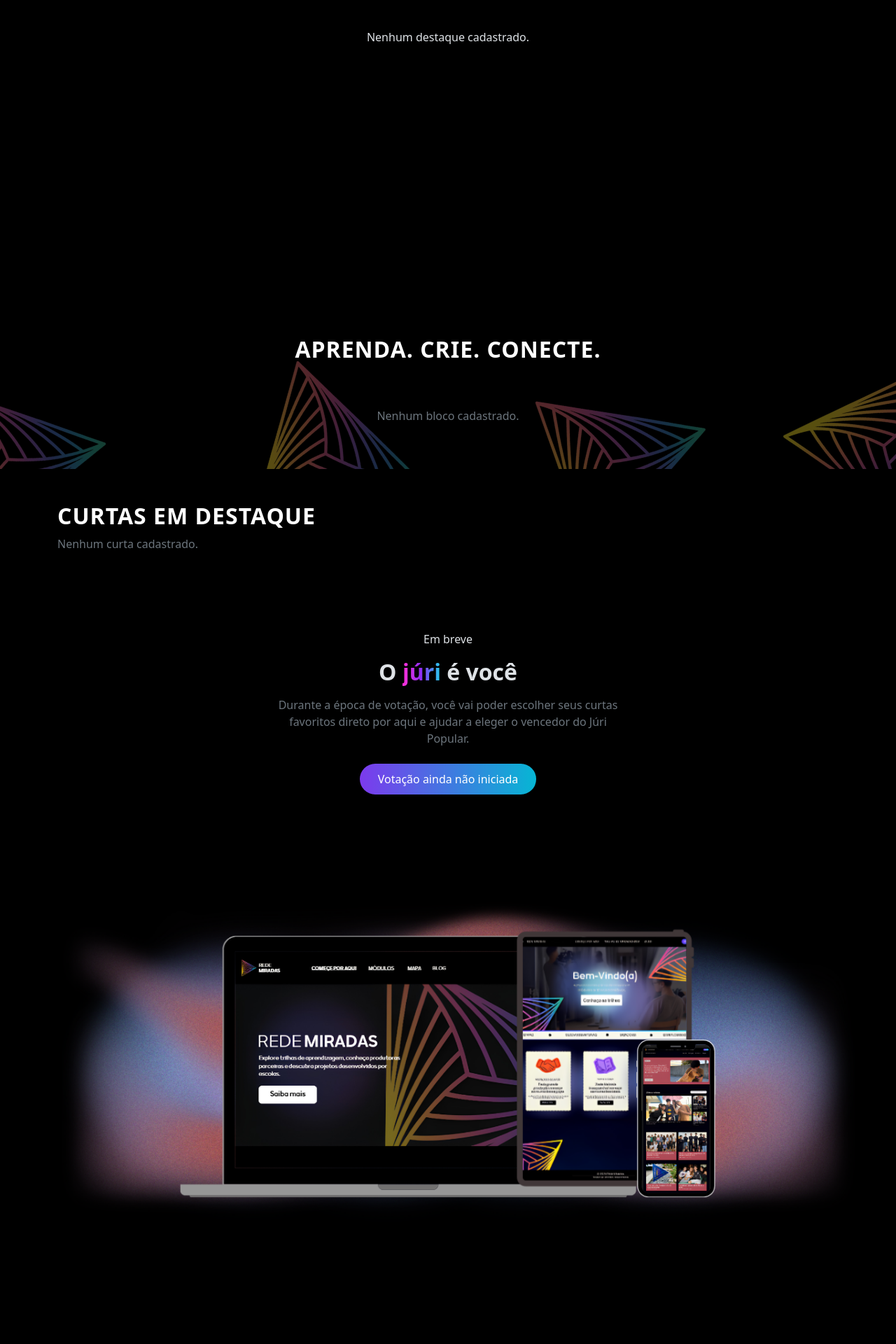
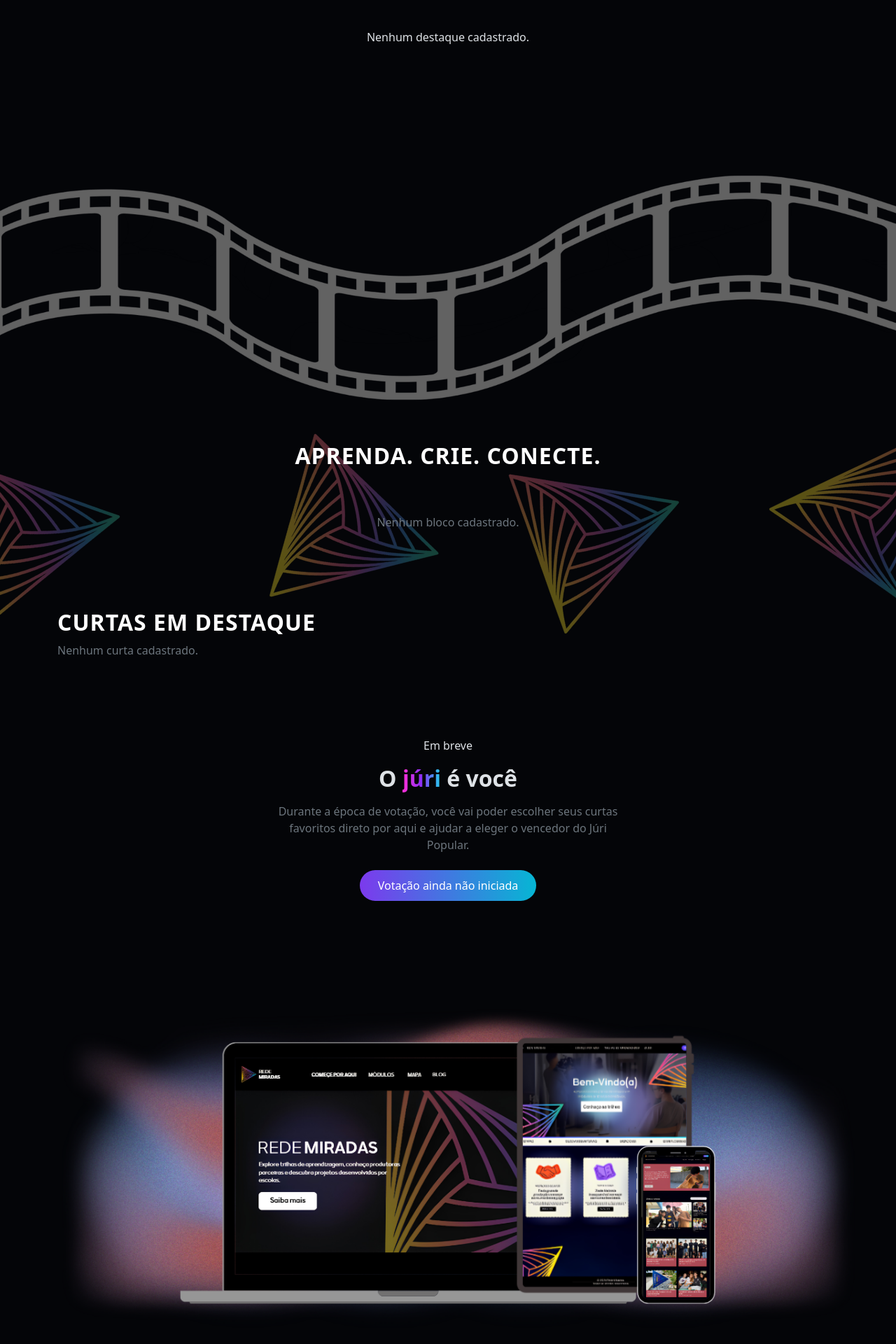
Before and after one commit to danybarreto2008/Rede-Miradas, a Django app: page / in a window 1280 px wide. Shown: the part 386-2306 px from the top of the page at 70% size. Run offline with Django 5.2, Linux system fonts and the light colour scheme; data that the repository does not hold is empty.

Commit message:
transição, e algumas animações

```diff
--- a/rede_miradas/static/rede_miradas/css/base.css
+++ b/rede_miradas/static/rede_miradas/css/base.css
@@ -110,3 +110,23 @@
 
     transform: translateY(-1px);
 }
+
+html,
+body {
+    margin: 0;
+    padding: 0;
+    min-height: 100%;
+}
+
+body {
+    min-height: 100vh;
+}
+
+main {
+    width: 100%;
+}
+
+footer {
+    width: 100%;
+    margin-top: 0 !important;
+}
--- a/rede_miradas/static/rede_miradas/css/comeceporaqui.css
+++ b/rede_miradas/static/rede_miradas/css/comeceporaqui.css
@@ -1,3 +1,14 @@
+html,
+body {
+    min-height: 100%;
+    margin: 0;
+}
+
+body {
+    min-height: 100vh;
+    background-color: #040508;
+}
+
 /* Área do carrossel */
 .carrossel {
     position: relative;
@@ -297,8 +308,7 @@
 
 .secao-blocos {
     position: relative;
-
-    background-color: #000000;
+    padding-top: 200px !important;
 }
 
 
@@ -475,20 +485,43 @@
 
     mix-blend-mode: screen;
 }
+.secao-votacao {
+    padding-bottom: 0 !important;
+}
 
+.secao-final {
+    padding-top: 0px !important;
+}
 .triangulo-1 {
-    top: 30%;
-    left: -120px;
+    top: 45%;
+    left: -100px;
 
     filter: hue-rotate(0deg);
 
     transform: rotate(-10deg);
 }
+.triangulo-2 {
+    top: 45%;
+    left: 28%;
+
+    filter: hue-rotate(0);
+
+    transform: rotate(15deg);
+}
 
 
+.triangulo-3 {
+    top: 45%;
+    left: 55%;
+
+    filter: hue-rotate(0);
+
+    transform: rotate(-20deg);
+}
+
 .triangulo-4 {
-    top: 30%;
-    right: -140px;
+    top: 45%;
+    right: -120px;
 
     filter: hue-rotate(0deg);
 
@@ -498,27 +531,6 @@
 html, body {
     overflow-x: hidden;
 }
-
-.triangulo-2 {
-    top: 30%;
-    left: 26%;
-
-    filter: hue-rotate(0);
-
-    transform: rotate(15deg);
-}
-
-
-.triangulo-3 {
-    top: 30%;
-    left: 58%;
-
-    filter: hue-rotate(0);
-
-    transform: rotate(-20deg);
-}
-
-
 
 /* Conteúdo da seção precisa ficar acima dos triângulos */
 .secao-blocos .container {
@@ -579,7 +591,7 @@ html, body {
 
 .secao-curtas {
     position: relative;
-    background-color: #000000;
+
 }
 
 .titulo-curtas {
@@ -743,7 +755,7 @@ html, body {
 /* ===== Seção final (chamada para ação) ===== */
 .secao-final {
     position: relative;
-    background-color: #000000;
+
     padding-top: 40px;
     padding-bottom: 180px;
 }
@@ -820,3 +832,33 @@ footer {
     z-index: 2;
     background-color: #000000;
 }
+
+/* ===== Divisor de filme ===== */
+
+.divisor-filme {
+    position: relative;
+    width: 100%;
+    height: 120px;
+    margin-top: -60px;
+    margin-bottom: -60px;
+    overflow: visible;
+    z-index: 5;
+}
+
+.divisor-filme img {
+    position: absolute;
+    width: 100%;
+    height: auto;
+    left: 0;
+    top: 50%;
+    transform: translateY(-50%);
+    display: block;
+}
+
+@media (max-width: 767.98px) {
+
+    .divisor-filme {
+        height: 120px;
+    }
+
+}
--- a/rede_miradas/templates/rede_miradas/base.html
+++ b/rede_miradas/templates/rede_miradas/base.html
@@ -195,7 +195,7 @@
 
 
     <!-- Rodapé -->
-    <footer class="text-center bg-black text-secondary py-4 mt-5">
+    <footer class="text-center bg-black text-secondary py-4">
 
         <div>
             &copy; 2026 Rede Miradas.
--- a/rede_miradas/templates/rede_miradas/comeceporaqui.html
+++ b/rede_miradas/templates/rede_miradas/comeceporaqui.html
@@ -92,7 +92,7 @@
     {% endfor %}
 
 
-    {% if destaques|length > 1 %}
+       {% if destaques|length > 1 %}
 
         <button
             class="carrossel-anterior"
@@ -100,7 +100,6 @@
         >
             ❮
         </button>
-
 
         <button
             class="carrossel-proximo"
@@ -112,7 +111,15 @@
     {% endif %}
 
 </section>
-        <section class="secao-blocos py-5">
+
+<div class="divisor-filme">
+    <img
+        src="{% static 'rede_miradas/img/stripRA2.png' %}"
+        alt=""
+    >
+</div>
+
+<section class="secao-blocos py-5">
 
     <div class="triangulos-fundo">
 
```
Also changed, not shown: rede_miradas/static/rede_miradas/img/stripRA2.png (added), rede_miradas/static/rede_miradas/js/comeceporaqui.js (line endings or trailing spaces).
